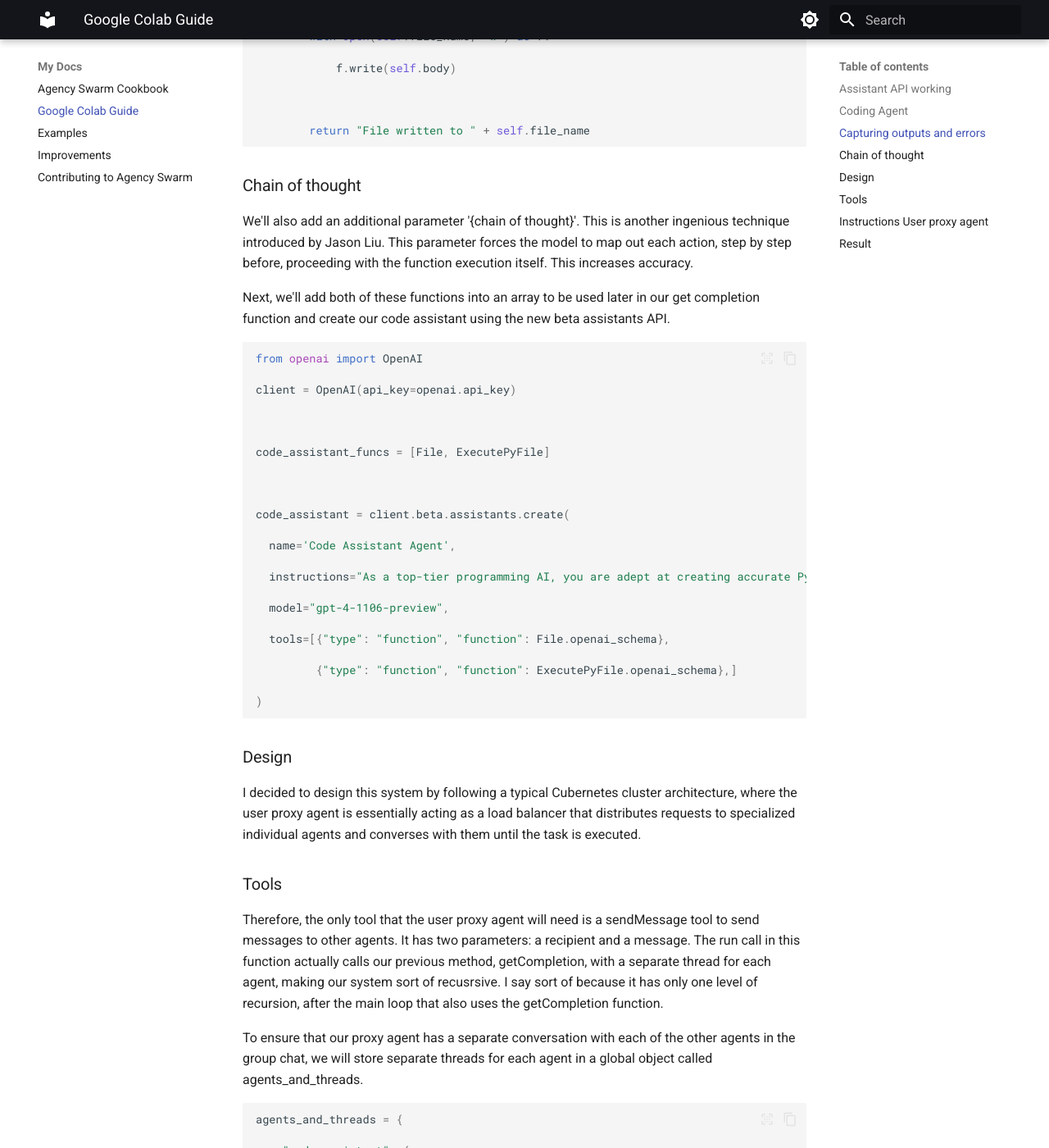
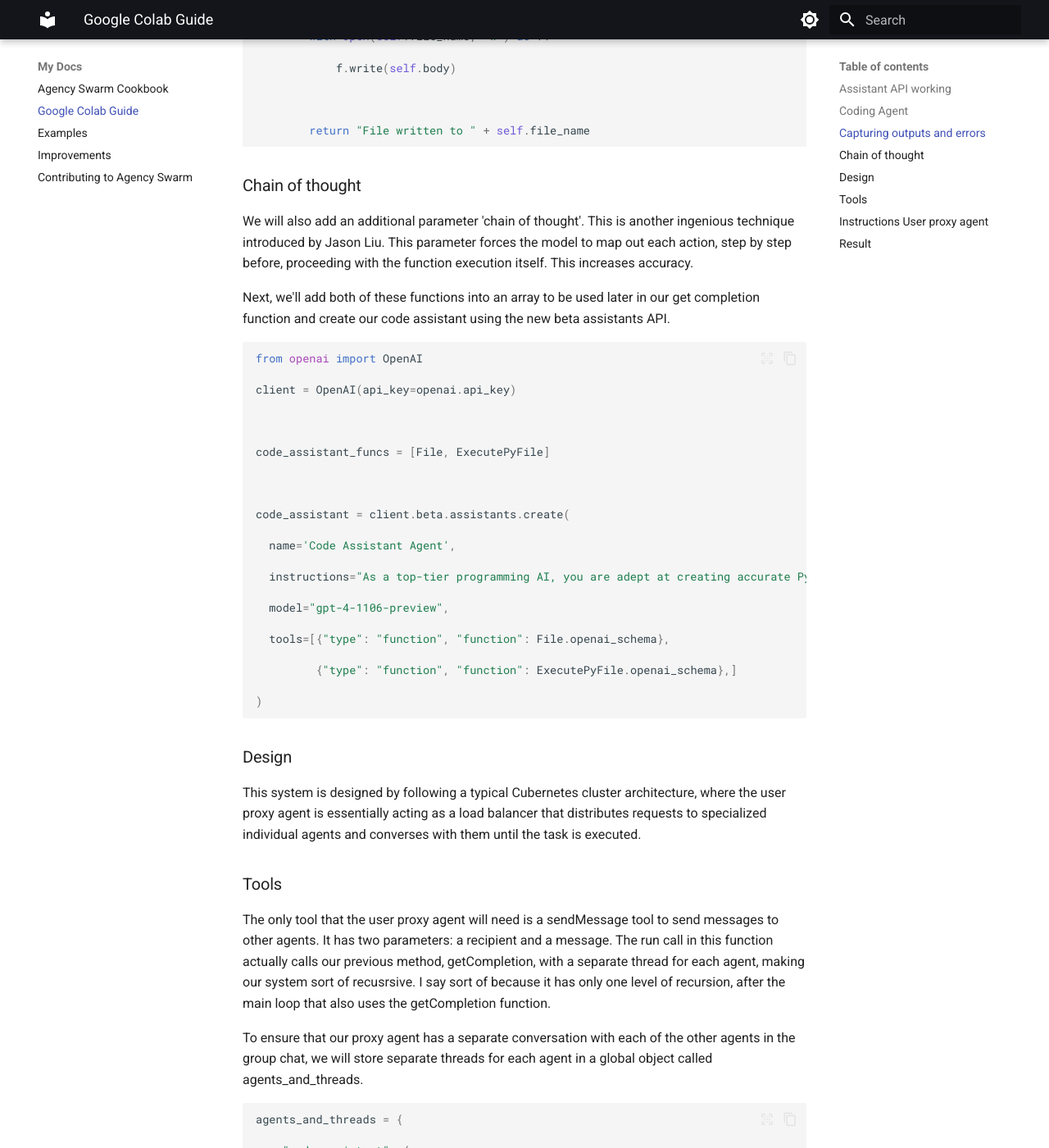
Before and after one commit to vegansquirrel/Agency-swarm-website, an MkDocs documentation site: the page built from docs/page1.md, in a window 1280 px wide and 1400 px high, scrolled down 2322 px. Shown: the whole window at 82% size. Built offline with MkDocs 1.6.1 and Material for MkDocs 9.7.7, drawn with Linux system fonts in a browser that asks for light colours; some of the changed text lies outside the part shown.

```diff
--- a/docs/page1.md
+++ b/docs/page1.md
@@ -106,7 +106,7 @@ class File(OpenAISchema):
 
 ### Chain of thought
 
-We'll also add an additional parameter '{chain of thought}'. This is another ingenious technique introduced by Jason Liu.
+We will also add an additional parameter 'chain of thought'. This is another ingenious technique introduced by Jason Liu.
 This parameter forces the model to map out each action, step by step before, proceeding with the function execution itself.
 This increases accuracy.
 
@@ -141,11 +141,11 @@ code_assistant = client.beta.assistants.create(
 
 ### Design
 
-I decided to design this system by following a typical Cubernetes cluster architecture, where the user proxy agent is essentially acting as a load balancer that distributes requests to specialized individual agents and converses with them until the task is executed.
+This system is designed by following a typical Cubernetes cluster architecture, where the user proxy agent is essentially acting as a load balancer that distributes requests to specialized individual agents and converses with them until the task is executed.
 
 ### Tools
 
-Therefore, the only tool that the user proxy agent will need is a sendMessage tool to send messages to other agents.
+The only tool that the user proxy agent will need is a sendMessage tool to send messages to other agents.
 It has two parameters: a recipient and a message. The run call in this function actually calls our previous method, getCompletion, with a separate thread for each agent, making our system sort of recusrsive. I say sort of because it has only one level of recursion, after the main loop that also uses the getCompletion function.
 
 To ensure that our proxy agent has a separate conversation with each of the other agents in the group chat, we will store separate threads for each agent in a global object called agents_and_threads.
@@ -195,12 +195,4 @@ The user proxy agent immediately calls the code agent with a given task.  After
 
 For the final question let s ask the user proxy to plot the stock price change and save it to the stockpriceytd.png file. After the Code Assistant executes the necessary code, the User Proxy confirms that the file has been successfully saved. You can verify this by browsing the files on the left. As you can see, the resulting graph looks exactly like the one generated by AutoGen. However, our system actually did in far less tokens wasted.
 
-There are a few things that you can still improve.
-
-First of all, the current system does not support conversations between the agents that execute the tasks. It only supports the conversation between the user proxy with these agents. This is not necessarily a bad thing; however, because this improves the overall steerability of the system and helps to prevent infinite loops. However, you can easily adjust this, by adding more threads into the agent_and_threads object and also allowing other agents to use the sendMessage function.
-
-Second, sometimes, it feels like the user proxy agent doesn't fully understand the instructions. I've experimented with the prompt for a bit, but it could certainly use some improvement. And third, as I said before, you could actually make a tool for the user proxy agent that would allow it to create other agents and tools. If you actually manage to do this, I believe it could lead to exponential growth and a complete humanity extinction in the next few months. Now, adding new agents to this system is pretty straightforward. First, create the tools the agent will use with the Pydantic schemas using Instructor. You can simply copy the code for the code assistant agent, replacing any tools as needed. Then, add this new agent to the agents and threads object and create the assistant using the new beta assistants API.
-
-You can also include out-of-the-box tools like web browsing and code interpreter, but note that the code interpreter can't execute local files and has limitations. After creating your new agent, add its name to the recipient literal in the send message function and describe what this agent should do in the property description.
-
 Then, after running all the cells again, run the main loop, and your second task execution assistant should now be operational. In conclusion, the best thing about creating custom agent swarms with the assistants API is that they're actually usable in production. Unlike other multi-agent systems, here you have complete control over the creation of new agents and tools. You can easily add any guardrails for you specific use case or even implement any custom logic, making this system easily steerable and adaptable. For instance, I decided to design this example with the Single Responsibility Principle in mind. This is a common practice for building scalable systems, and it implies that each component should have only one specific responsibility, which allows for easy addition of more components or replacement of the existing ones in case of any errors.
```
Also changed, not shown: docs/page3.md (+14 -0 lines), docs/page4.md (+5 -3 lines).
